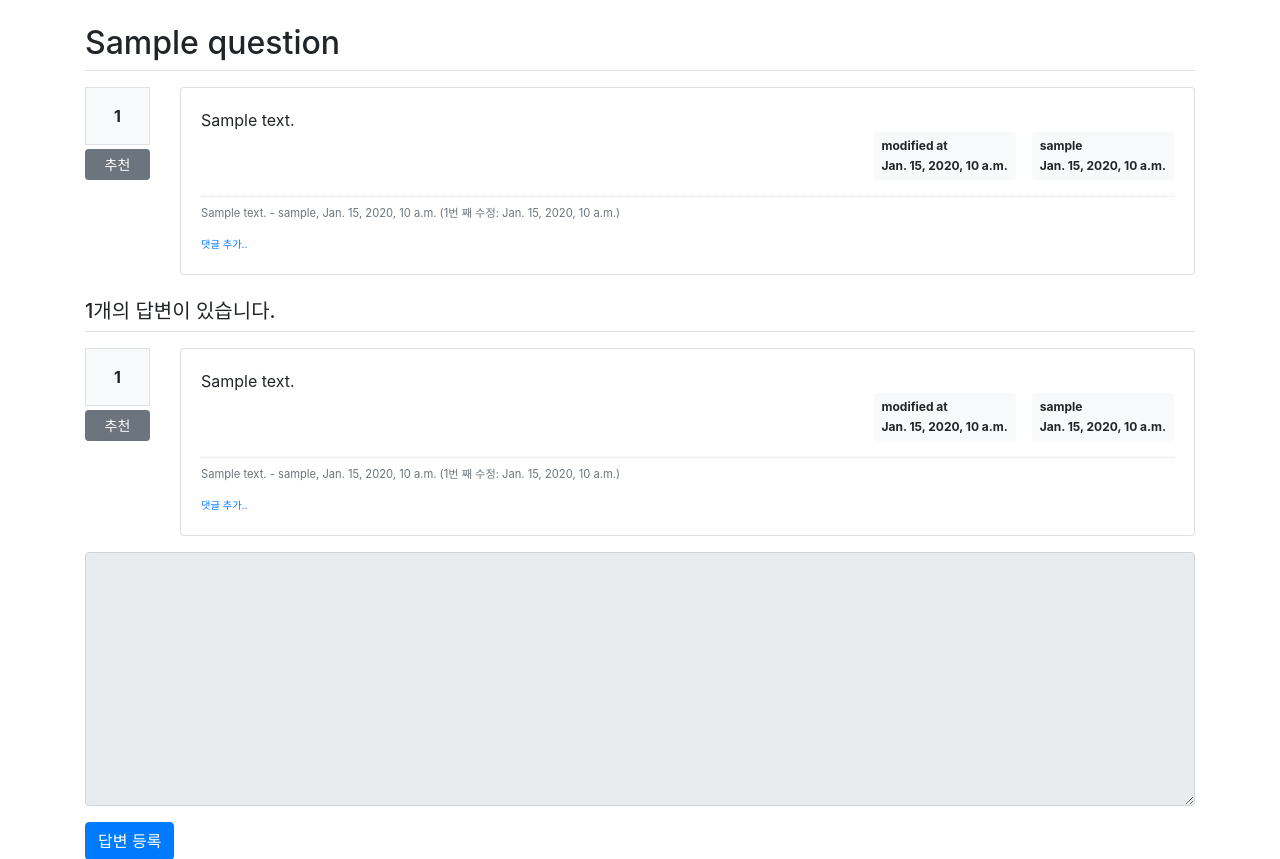
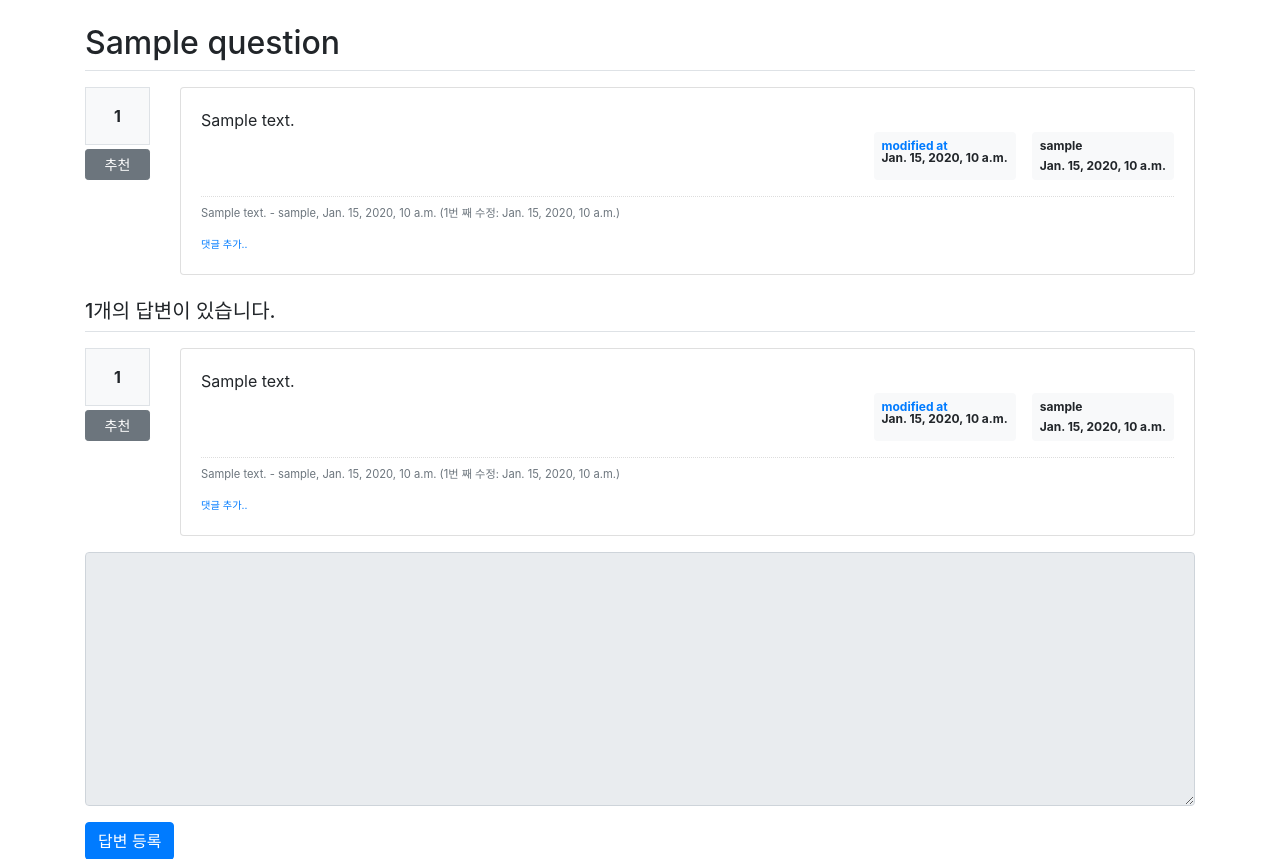
Before and after one commit to KOOKSTACK/webserver_class, a Django app: page /pybo/1 in a window 1280 px wide. Shown: the part 57-916 px from the top of the page. Run offline with Django 4.2, Linux system fonts and the light colour scheme; tables that the repository leaves empty hold one stand-in row (values such as "Sample post"); some libraries are stand-ins or nearby versions.

Commit message:
feat: 질문, 답변 수정 내역 확인 링크 추가

```diff
--- a/templates/pybo/question_detail.html
+++ b/templates/pybo/question_detail.html
@@ -26,7 +26,7 @@
                         <div class="d-flex justify-content-end">
                             {% if question.modify_date %}
                                 <div class="badge badge-light p-2 text-left mx-3">
-                                    <div class="mb-2">modified at</div>
+                                    <a href="{% url 'pybo:question_history' question.id %}" class="mb-2">modified at</a>
                                     <div>{{ question.modify_date }}</div>
                                 </div>
                             {% endif %}
@@ -95,7 +95,7 @@
                     <div class="d-flex justify-content-end">
                         {% if answer.modify_date %}
                             <div class="badge badge-light p-2 text-left mx-3">
-                                <div class="mb-2">modified at</div>
+                                <a href="{% url 'pybo:answer_history' answer.id %}"  class="mb-2">modified at</a>
                                 <div>{{ answer.modify_date }}</div>
                             </div>
                         {% endif %}
```
